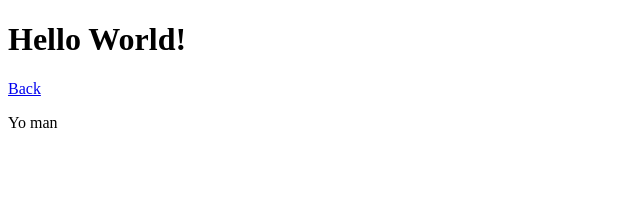
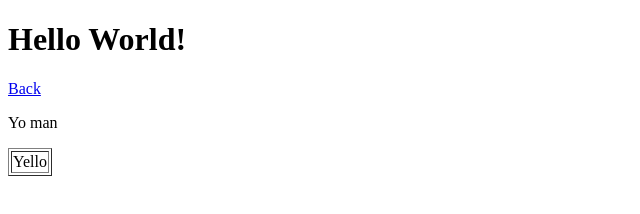
Before and after one commit to abc-issali/my-project-ci-cd-testing, a plain HTML site: page test.html in a window 1280 px wide. Shown: the whole page, without its empty margins (0-640 px from the left). Drawn offline with Linux system fonts and the light colour scheme.

Commit message:
Added a table

```diff
--- a/test.html
+++ b/test.html
@@ -7,5 +7,10 @@
         <h1>Hello World!</h1>
         <a href="index.html">Back</a>
         <p>Yo man</p>
+        <div>
+            <table border="1">
+                <td>Yello</td>
+            </table>
+        </div>
     </body>
 </html>
```
